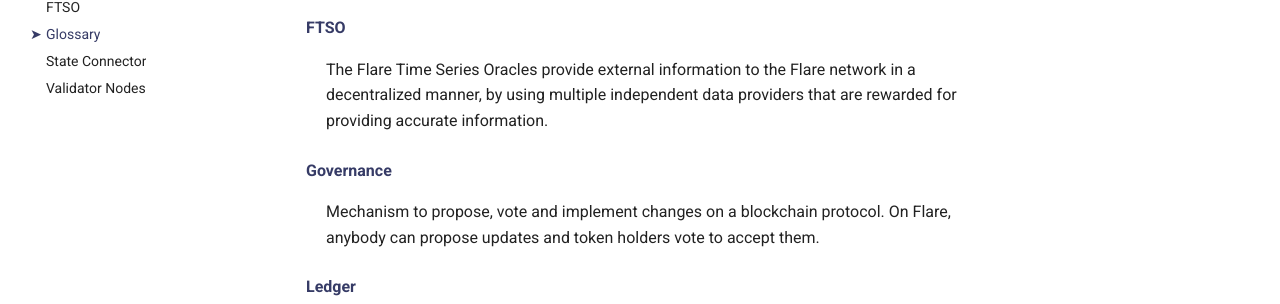
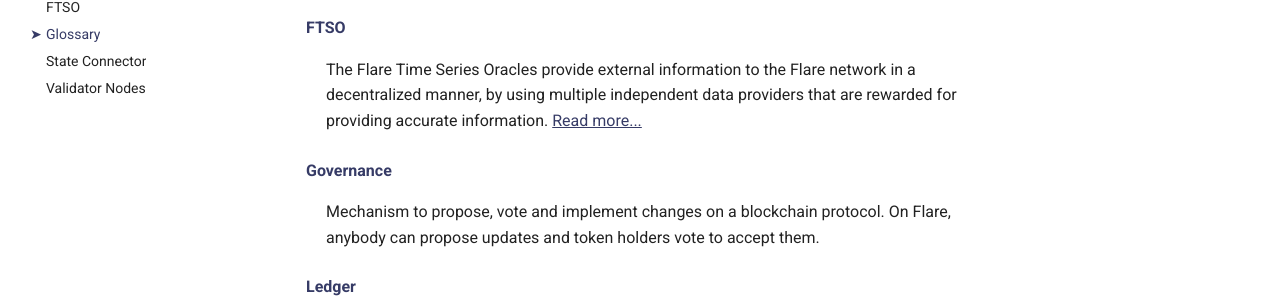
Before and after one commit to flare-foundation/docs, an MkDocs documentation site: the page built from docs/tech/glossary.md, in a window 1280 px wide and 900 px high, scrolled down 2575 px. Shown: the part 149-453 px from the top of the window. Built offline with MkDocs 1.6.1 and Material for MkDocs 9.7.7, drawn with Linux system fonts in a browser that asks for light colours; comment, search, counter and statistics services are not loaded.

Commit message:
Add FTSO page link to glossary

```diff
--- a/docs/tech/glossary.md
+++ b/docs/tech/glossary.md
@@ -55,7 +55,7 @@
 : The native currency of the Flare Network.
 
 FTSO { #ftso }
-: The Flare Time Series Oracles provide external information to the Flare network in a decentralized manner, by using multiple independent data providers that are rewarded for providing accurate information.
+: The Flare Time Series Oracles provide external information to the Flare network in a decentralized manner, by using multiple independent data providers that are rewarded for providing accurate information. [Read more...](ftso.md)
 
 Governance { #governance }
 : Mechanism to propose, vote and implement changes on a blockchain protocol. On Flare, anybody can propose updates and token holders vote to accept them.
```
